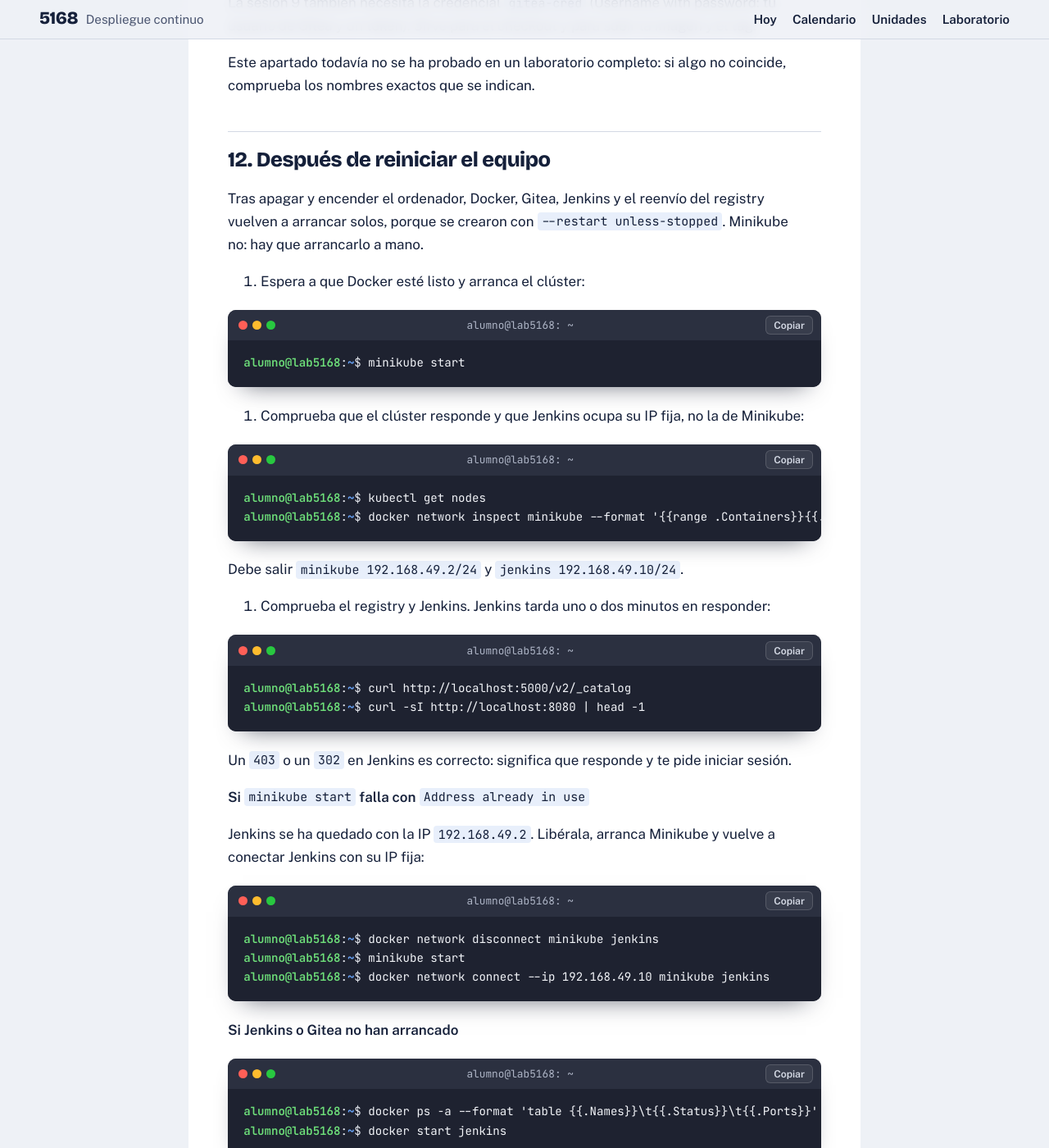
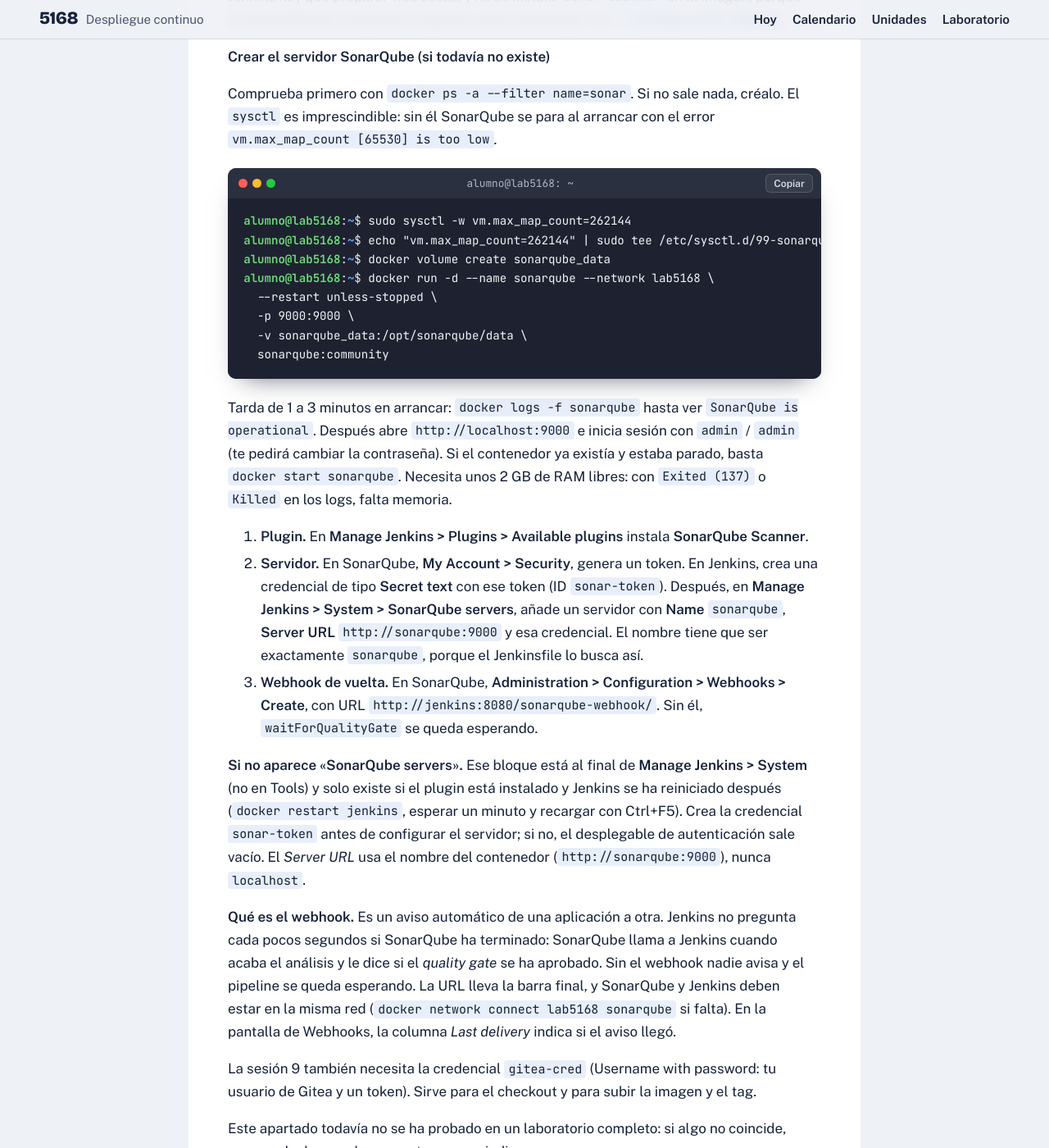
Before and after one commit to sergio79cs/modulo5168, a Jekyll site: the page built from laboratorio/index.md, in a window 1280 px wide and 1400 px high, scrolled down 20379 px. Shown: the whole window at 82% size. Built offline with Jekyll 4.4.1, drawn with Linux system fonts in a browser that asks for light colours; our own code applies the rules of GitHub Pages for plain Markdown files; some of the changed text lies outside the part shown.

Commit message:
Actualiza la guia: SonarQube, DNS, arranque automatico y errores nuevos

````diff
--- a/laboratorio/index.md
+++ b/laboratorio/index.md
@@ -94,6 +94,15 @@ docker run --rm alpine nslookup registry.npmjs.org
 ```
 
 Reiniciar Docker detiene los contenedores que ya existan. Si ya tienes alguno creado, sigue la rutina de la sección 12.
+
+**Si el DNS se pierde tras reiniciar o iniciar sesión.** En algunos equipos del aula el fichero `/etc/docker/daemon.json` se regenera y desaparece la línea `"dns"`. No lo sobrescribas (perderías `data-root`, `bip`, etc.): añade solo esa clave y reinicia Docker. Sustituye la IP por la del DNS del centro (por ejemplo `10.239.3.8`):
+
+```
+sudo python3 -c "import json;f='/etc/docker/daemon.json';d=json.load(open(f));d['dns']=['10.239.3.8'];json.dump(d,open(f,'w'),indent=2)"
+sudo systemctl restart docker
+```
+
+Si se vuelve a perder, hay que pedir al administrador que incluya el `dns` en la plantilla que genera ese fichero.
 
 ## 1bis. Instalar Gitea (servidor Git local)
 
@@ -554,11 +563,32 @@ La UT01 (sesión 8) publica las versiones en el registry de Gitea (`localhost:30
 
 **6. SonarQube dentro de Jenkins (UT01, sesión 9)**
 
-La práctica integradora lanza el análisis con `withSonarQubeEnv('sonarqube')` y espera el resultado con `waitForQualityGate`. El servidor SonarQube se levanta en la sesión 2, en la red `lab5168`. En Jenkins hay que preparar tres cosas, y no se instala `sonar-scanner` en la imagen, porque el Jenkinsfile de la solución lo ejecuta como contenedor con `--volumes-from jenkins`:
+La práctica integradora lanza el análisis con `withSonarQubeEnv('sonarqube')` y espera el resultado con `waitForQualityGate`. El servidor SonarQube es un contenedor aparte (el plugin de Jenkins es solo el conector y no lo instala) y debe estar en la red `lab5168`. En Jenkins hay que preparar tres cosas, y no se instala `sonar-scanner` en la imagen, porque el Jenkinsfile de la solución lo ejecuta como contenedor con `--volumes-from jenkins`:
+
+**Crear el servidor SonarQube (si todavía no existe)**
+
+Comprueba primero con `docker ps -a --filter name=sonar`. Si no sale nada, créalo. El `sysctl` es imprescindible: sin él SonarQube se para al arrancar con el error `vm.max_map_count [65530] is too low`.
+
+```
+sudo sysctl -w vm.max_map_count=262144
+echo "vm.max_map_count=262144" | sudo tee /etc/sysctl.d/99-sonarqube.conf
+docker volume create sonarqube_data
+docker run -d --name sonarqube --network lab5168 \
+  --restart unless-stopped \
+  -p 9000:9000 \
+  -v sonarqube_data:/opt/sonarqube/data \
+  sonarqube:community
+```
+
+Tarda de 1 a 3 minutos en arrancar: `docker logs -f sonarqube` hasta ver `SonarQube is operational`. Después abre `http://localhost:9000` e inicia sesión con `admin` / `admin` (te pedirá cambiar la contraseña). Si el contenedor ya existía y estaba parado, basta `docker start sonarqube`. Necesita unos 2 GB de RAM libres: con `Exited (137)` o `Killed` en los logs, falta memoria.
 
 1. **Plugin.** En **Manage Jenkins \> Plugins \> Available plugins** instala **SonarQube Scanner**.
 2. **Servidor.** En SonarQube, **My Account \> Security**, genera un token. En Jenkins, crea una credencial de tipo **Secret text** con ese token (ID `sonar-token`). Después, en **Manage Jenkins \> System \> SonarQube servers**, añade un servidor con **Name** `sonarqube`, **Server URL** `http://sonarqube:9000` y esa credencial. El nombre tiene que ser exactamente `sonarqube`, porque el Jenkinsfile lo busca así.
 3. **Webhook de vuelta.** En SonarQube, **Administration \> Configuration \> Webhooks \> Create**, con URL `http://jenkins:8080/sonarqube-webhook/`. Sin él, `waitForQualityGate` se queda esperando.
+
+**Si no aparece «SonarQube servers».** Ese bloque está al final de **Manage Jenkins \> System** (no en Tools) y solo existe si el plugin está instalado y Jenkins se ha reiniciado después (`docker restart jenkins`, esperar un minuto y recargar con Ctrl+F5). Crea la credencial `sonar-token` antes de configurar el servidor; si no, el desplegable de autenticación sale vacío. El *Server URL* usa el nombre del contenedor (`http://sonarqube:9000`), nunca `localhost`.
+
+**Qué es el webhook.** Es un aviso automático de una aplicación a otra. Jenkins no pregunta cada pocos segundos si SonarQube ha terminado: SonarQube llama a Jenkins cuando acaba el análisis y le dice si el *quality gate* se ha aprobado. Sin el webhook nadie avisa y el pipeline se queda esperando. La URL lleva la barra final, y SonarQube y Jenkins deben estar en la misma red (`docker network connect lab5168 sonarqube` si falta). En la pantalla de Webhooks, la columna *Last delivery* indica si el aviso llegó.
 
 La sesión 9 también necesita la credencial `gitea-cred` (Username with password: tu usuario de Gitea y un token). Sirve para el checkout y para subir la imagen y el tag.
 
@@ -611,6 +641,38 @@ docker start jenkins
 
 Si un contenedor se creó sin reinicio automático, actívalo sin recrearlo con `docker update --restart unless-stopped jenkins` (o `gitea`, o `registry-fwd`).
 
+Lo mismo vale para `sonarqube` (ya lleva `--restart unless-stopped` si lo creaste con el comando del apartado 11bis.6).
+
+**Arranque automático al encender el equipo.** Docker y los contenedores con `--restart unless-stopped` arrancan solos si el servicio Docker está habilitado. Minikube no: hay que arrancarlo, y después reconectar Jenkins a su red (rutina de arriba).
+
+```
+sudo systemctl enable docker containerd
+```
+
+Para que Minikube arranque también solo, crea `/etc/systemd/system/minikube.service` (sustituye `USUARIO` por tu usuario) y actívalo:
+
+```
+[Unit]
+Description=Minikube
+After=docker.service
+Requires=docker.service
+
+[Service]
+Type=oneshot
+RemainAfterExit=yes
+User=USUARIO
+ExecStart=/usr/local/bin/minikube start --driver=docker
+ExecStop=/usr/local/bin/minikube stop
+
+[Install]
+WantedBy=multi-user.target
+```
+
+```
+sudo systemctl daemon-reload
+sudo systemctl enable --now minikube
+```
+
 ## 13. Solución de problemas comunes
 
 | Síntoma                                                                            | Causa probable                                                                                     | Solución                                                                                                                                                                                       |
@@ -639,6 +701,11 @@ Si un contenedor se creó sin reinicio automático, actívalo sin recrearlo con
 | `ImagePullBackOff` en Kubernetes                                                   | El clúster no descarga la imagen del registry                                                      | Comprobar `curl http://localhost:5000/v2/_catalog`, que el addon está activo (`minikube addons list`) y que `registry-fwd` está en marcha                                                      |
 | El webhook no llega a Jenkins (error en Recent Deliveries de Gitea)                | Gitea bloquea webhooks hacia direcciones privadas, o la URL usa `localhost`                        | Arrancar Gitea con `GITEA__webhook__ALLOWED_HOST_LIST=private,loopback` y usar la URL `notifyCommit` del apartado 1bis, con método GET y Poll SCM activado en el Job                           |
 | Jenkins pide una contraseña que no recuerdas                                       | No se guardó la contraseña inicial                                                                 | `docker exec jenkins cat /var/jenkins_home/secrets/initialAdminPassword`                                                                                                                       |
+| El warmup falla en «Comprobar que la imagen arranca» con «container ... is not running» | El contenedor de prueba se para nada más arrancar. Suele ser que la copia de `lab/app` del alumno no coincide con el zip (`server.js`, `package.json` o `package-lock.json` vacíos o distintos) | Ver el motivo con `docker logs test-<N>` (el zip actual ya lo imprime en la propia etapa). Comprobar `wc -c lab/app/*`: `server.js` unos 1890 B, `package.json` 358 B, `package-lock.json` 33350 B. Si no cuadra, copiar otra vez `lab/app` del zip, commit y push |
+| Docker pierde el DNS tras reiniciar (`daemon.json` sin la clave `dns`) | En los equipos del aula el fichero `/etc/docker/daemon.json` se regenera | Añadir solo la clave `dns` sin borrar el resto (comando del paso 1) y reiniciar Docker; pedir al administrador que la incluya en la plantilla |
+| `http://localhost:9000` no abre (SonarQube) | El contenedor `sonarqube` no existe (el plugin de Jenkins no lo instala), aún está arrancando, o se ha parado por `vm.max_map_count` bajo o falta de RAM | `docker ps -a --filter name=sonar` y `docker logs --tail 30 sonarqube`; crearlo o arreglarlo según el apartado 11bis.6 |
+| No aparece el bloque «SonarQube servers» en Manage Jenkins \> System | El plugin SonarQube Scanner no está instalado, o Jenkins no se reinició después de instalarlo | Comprobarlo en Installed plugins, `docker restart jenkins` y recargar con Ctrl+F5; el bloque está al final de la página System |
+| `waitForQualityGate` se queda esperando para siempre | Falta el webhook de SonarQube hacia Jenkins, o SonarQube no está en la red `lab5168` | Crear el webhook `http://jenkins:8080/sonarqube-webhook/` (con la barra final) y `docker network connect lab5168 sonarqube` |
 
 **Problemas específicos de las UT 2 a 4**
 
````
